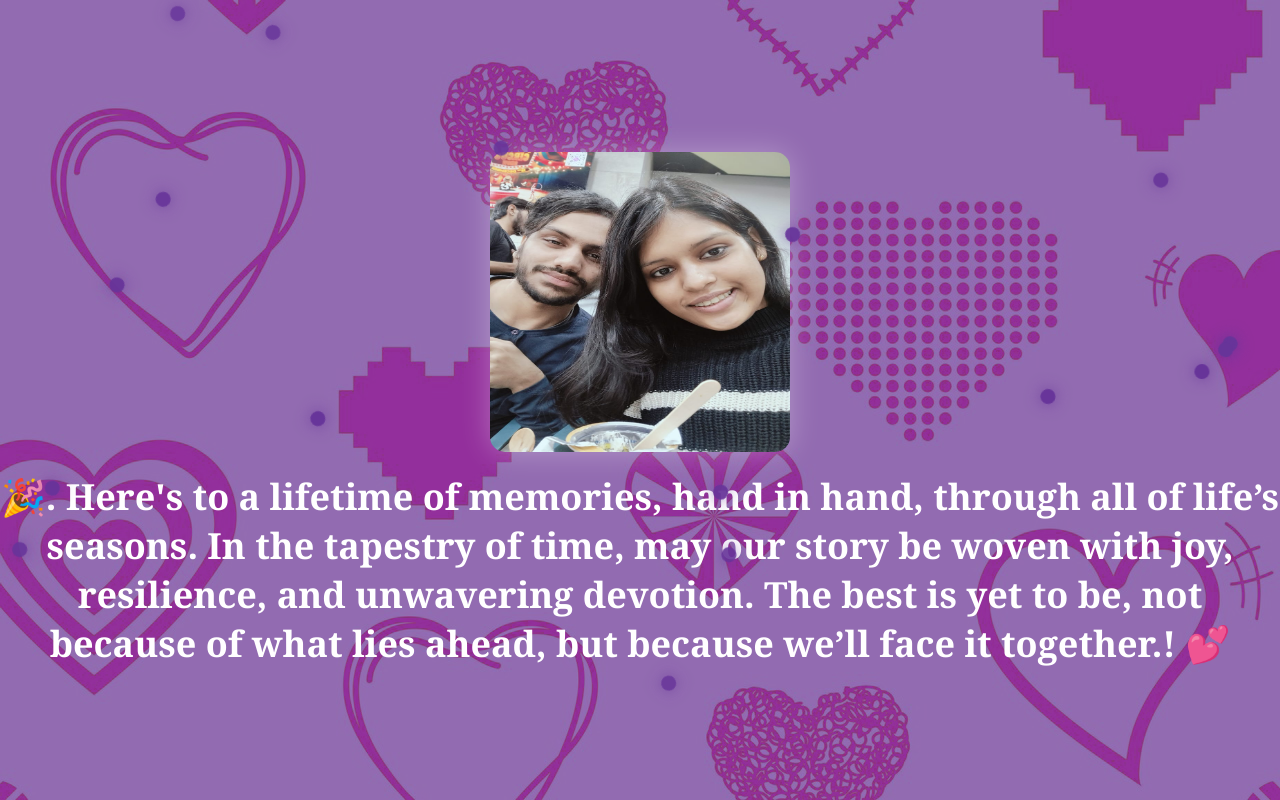
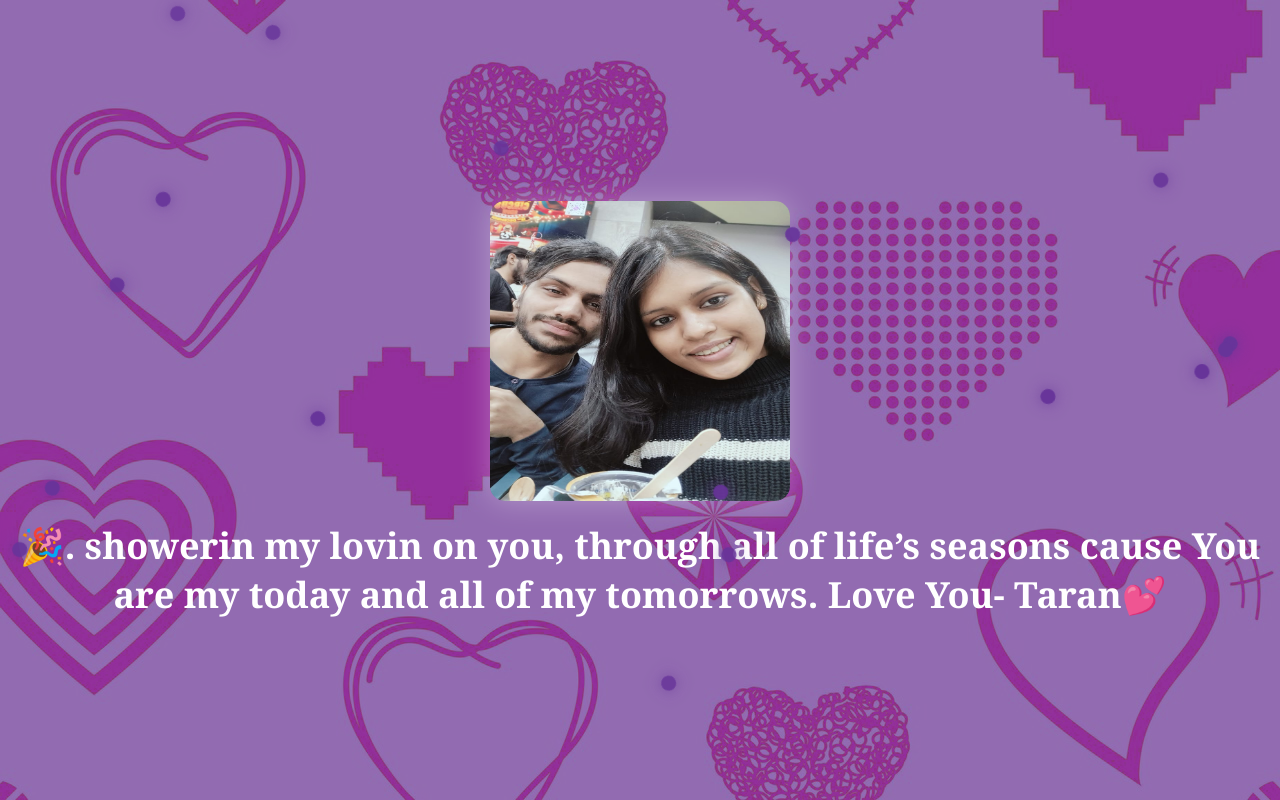
Before and after one commit to Taran-17/pval, a plain HTML site: page index.html in a window 1280 px wide. Both pictures are taken after a click on the button "Yayy, I love you! 💜". Drawn offline with Linux system fonts and the light colour scheme.

Commit message:
Update index.html

```diff
--- a/index.html
+++ b/index.html
@@ -173,7 +173,8 @@
     </div>
     <div class="celebration" id="celebration">
         <img src='./flowers.jpg' alt="Celebration Image" class="celebration-image">
-        🎉. Here's to a lifetime of memories, hand in hand, through all of life’s seasons. In the tapestry of time, may our story be woven with joy, resilience, and unwavering devotion. The best is yet to be, not because of what lies ahead, but because we’ll face it together.! 💕
+        🎉. showerin my lovin on you, through all of life’s seasons cause You are my today and all of my tomorrows.
+        Love You- Taran💕
     </div>
     <script>
         function createPetal() {
```
